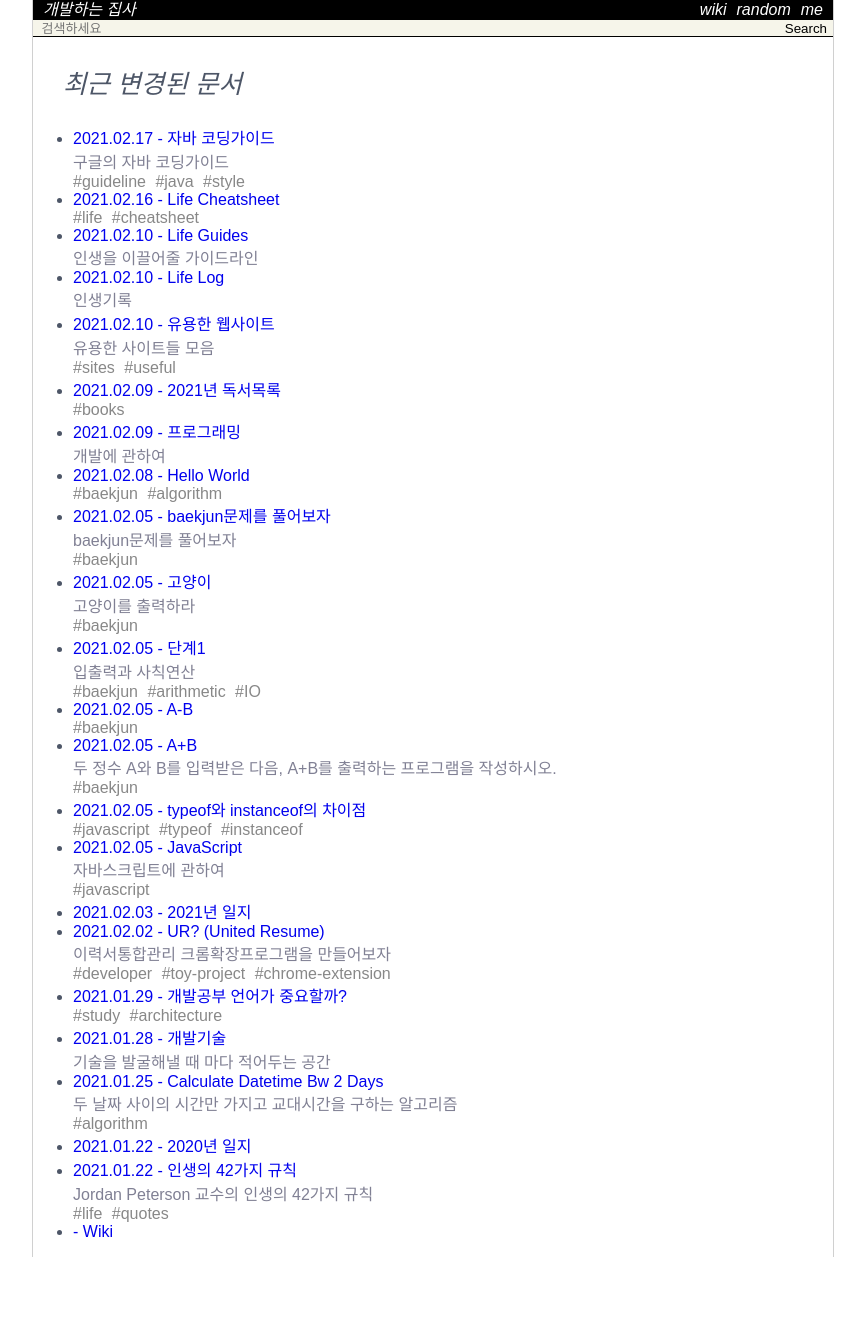
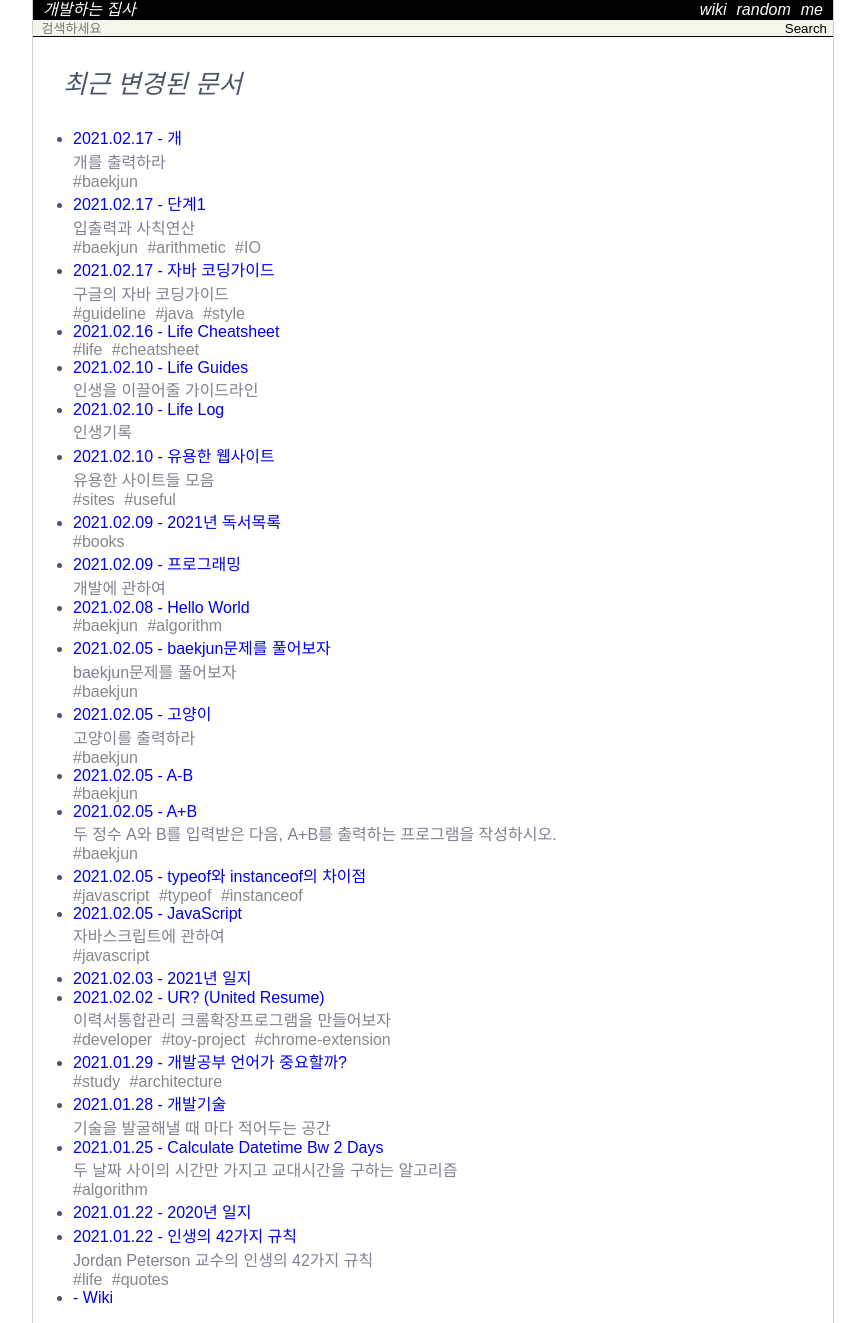
Before and after one commit to Achelous1/achelous1.github.io, a Jekyll site: the page built from recent.html, in a window 1280 px wide. Shown: the whole page, without its empty margins (207-1072 px from the left). Built offline with Jekyll 4.4.1, drawn with Linux system fonts in a browser that asks for light colours; nearby versions of some CDN libraries; some web fonts are replaced; before the commit the page ends 1257 px from its top, so only the background shows below that.

Commit message:
ADD new baekjun solution

````diff
--- a/_data/pageMap.yml
+++ b/_data/pageMap.yml
@@ -30,6 +30,14 @@
     url: /wiki/10171
     updated: '2021-02-05 17:03:17 +0900'
     children: []
+'10172':
+    type: wiki
+    title: 개
+    summary: '개를 출력하라'
+    parent: baekjun-level-1
+    url: /wiki/10172
+    updated: '2021-02-17 16:07:08 +0900'
+    children: []
 42-rules-of-life:
     type: wiki
     title: '인생의 42가지 규칙'
@@ -52,8 +60,8 @@ baekjun-level-1:
     summary: '입출력과 사칙연산'
     parent: baekjun
     url: /wiki/baekjun-level-1
-    updated: '2021-02-05 16:56:16 +0900'
-    children: ['1000', '1001', '10171', '2557']
+    updated: '2021-02-17 16:01:12 +0900'
+    children: ['1000', '1001', '10171', '10172', '2557']
 books-2021:
     type: wiki
     title: '2021년 독서목록'
--- a/_data/tagCount.yml
+++ b/_data/tagCount.yml
@@ -9,7 +9,7 @@
     size: 1
 -
     name: baekjun
-    size: 6
+    size: 7
 -
     name: books
     size: 1
--- a/_data/tagMap.yml
+++ b/_data/tagMap.yml
@@ -2,6 +2,7 @@ baekjun:
     - {fileName: '1000'}
     - {fileName: '1001'}
     - {fileName: '10171'}
+    - {fileName: '10172'}
     - {fileName: '2557'}
     - {fileName: baekjun}
     - {fileName: baekjun-level-1}
--- /dev/null
+++ b/_wiki/10172.md
@@ -0,0 +1,57 @@
+---
+layout  : wiki
+title   : 개
+summary : 개를 출력하라
+date    : 2021-02-17 16:03:26 +0900
+updated : 2021-02-17 16:07:08 +0900
+tag     : baekjun
+toc     : true
+public  : true
+parent  : [[baekjun-level-1]]
+latex   : false
+---
+* TOC
+{:toc}
+
+# 개
+## 문제
+* 아래 예제와 같이 개를 출력하시오
+
+## 입력
+* 없음
+
+##출력
+* 개를 출력한다
+
+## 예제입력 1
+```
+```
+
+## 예제입력 2
+```
+|\_/|
+|q p|   /}
+( 0 )"""\
+|"^"`    |
+||_/=\\__|
+```
+
+## 제출
+
+### Java 8
+
+```java
+public class Main {
+    public static void main(String args[]){
+        System.out.println("|\\_/|");
+        System.out.println("|q p|   /}");
+        System.out.println("( 0 )\"\"\"\\");
+        System.out.println("|\"^\"`    |");
+        System.out.println("||_/=\\\\__|");
+    }
+}
+
+```
+
+## 문제의 요점
+* 쌍따옴표`"`와 역슬래시`\`의 이스케이핑
--- a/_wiki/baekjun-level-1.md
+++ b/_wiki/baekjun-level-1.md
@@ -3,7 +3,7 @@ layout  : wiki
 title   : 단계1
 summary : 입출력과 사칙연산
 date    : 2021-02-05 16:11:24 +0900
-updated : 2021-02-05 16:56:16 +0900
+updated : 2021-02-17 16:01:12 +0900
 tag     : baekjun arithmetic IO
 toc     : true
 public  : true
@@ -17,7 +17,7 @@ latex   : false
 #### [[2557]]
 #### 10718
 #### [[10171]]
-#### 10172
+#### [[10172]]
 #### [[1000]]
 #### [[1001]]
 #### 10998
--- a/data/tag/guideline.json
+++ b/data/tag/guideline.json
@@ -1 +1 @@
-{"fileName":"guideline","collection":{"google-java-style-guide":{"type":"wiki","title":"자바 코딩가이드","summary":"구글의 자바 코딩가이드","parent":"programming","url":"/wiki/google-java-style-guide","updated":"2021-02-17 15:28:10 +0900","children":[]}}}
+{"fileName":"guideline","collection":{"google-java-style-guide":{"type":"wiki","title":"자바 코딩가이드","summary":"구글의 자바 코딩가이드","parent":"programming","url":"/wiki/google-java-style-guide","updated":"2021-02-17 15:30:29 +0900","children":[]}}}
--- a/data/tag/java.json
+++ b/data/tag/java.json
@@ -1 +1 @@
-{"fileName":"java","collection":{"google-java-style-guide":{"type":"wiki","title":"자바 코딩가이드","summary":"구글의 자바 코딩가이드","parent":"programming","url":"/wiki/google-java-style-guide","updated":"2021-02-17 15:28:10 +0900","children":[]}}}
+{"fileName":"java","collection":{"google-java-style-guide":{"type":"wiki","title":"자바 코딩가이드","summary":"구글의 자바 코딩가이드","parent":"programming","url":"/wiki/google-java-style-guide","updated":"2021-02-17 15:30:29 +0900","children":[]}}}
--- a/data/tag/style.json
+++ b/data/tag/style.json
@@ -1 +1 @@
-{"fileName":"style","collection":{"google-java-style-guide":{"type":"wiki","title":"자바 코딩가이드","summary":"구글의 자바 코딩가이드","parent":"programming","url":"/wiki/google-java-style-guide","updated":"2021-02-17 15:28:10 +0900","children":[]}}}
+{"fileName":"style","collection":{"google-java-style-guide":{"type":"wiki","title":"자바 코딩가이드","summary":"구글의 자바 코딩가이드","parent":"programming","url":"/wiki/google-java-style-guide","updated":"2021-02-17 15:30:29 +0900","children":[]}}}
````
Also changed, not shown: index.md (added).
